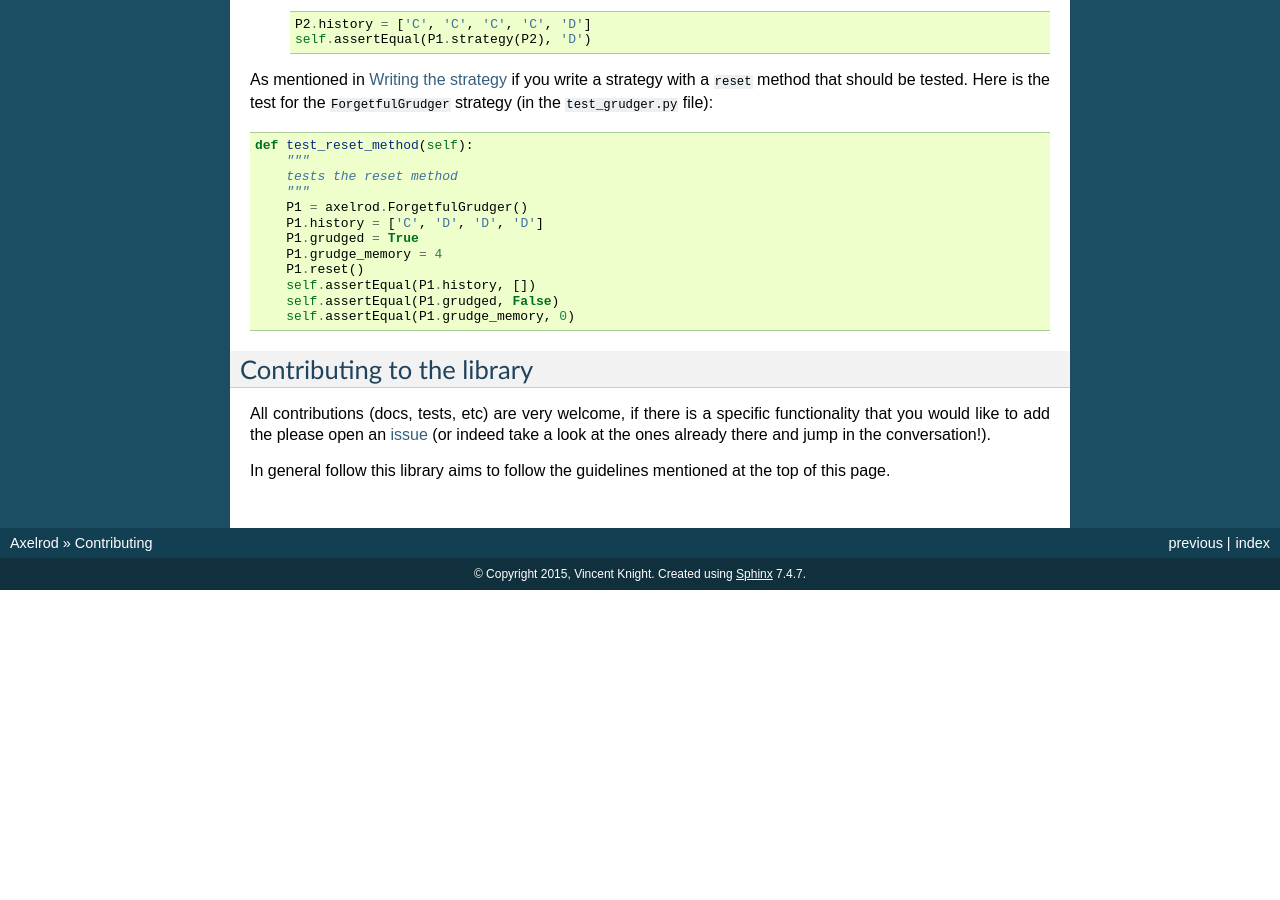
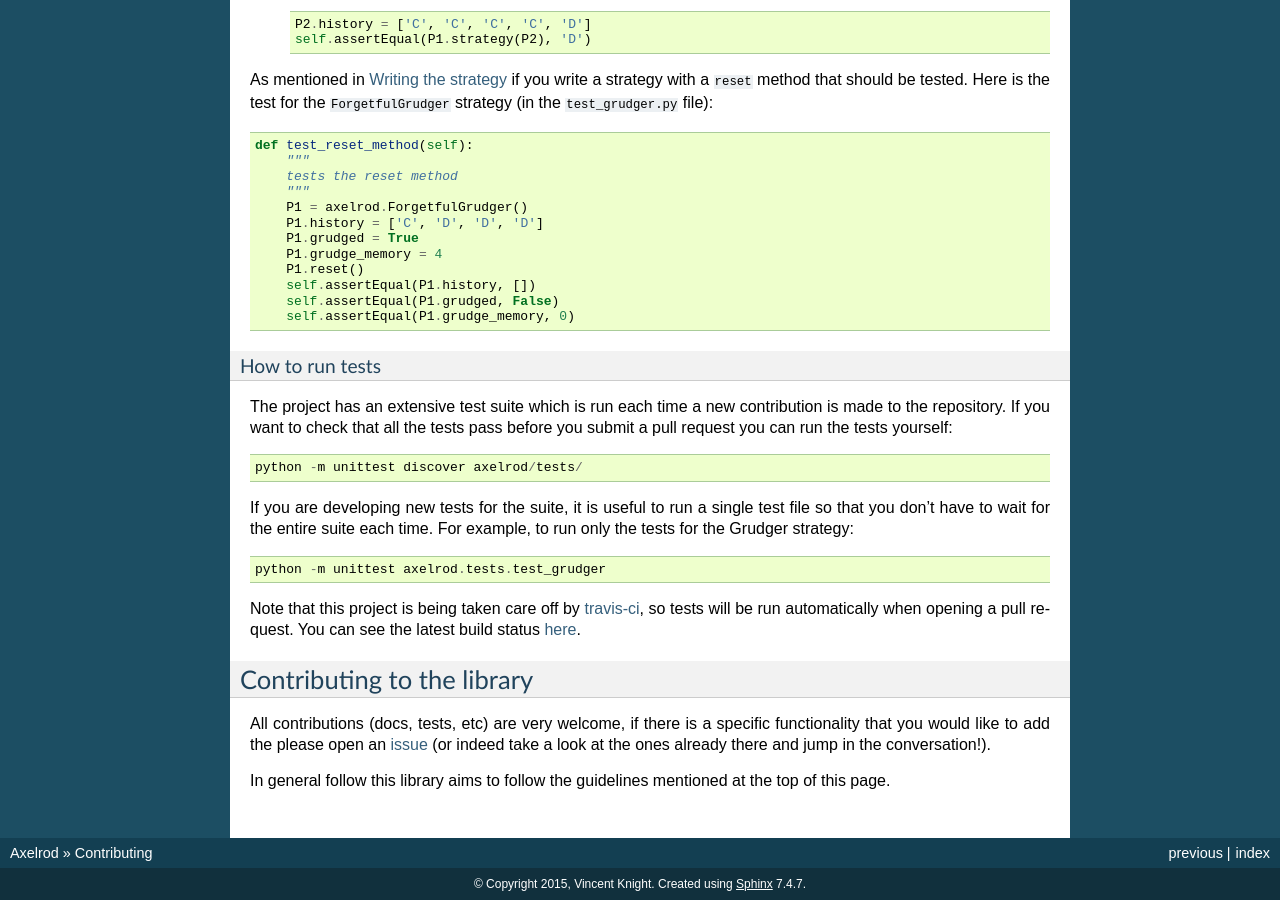
Before and after one commit to Axelrod-Python/Axelrod, a Sphinx documentation site: the page built from docs/contributing.rst, in a window 1280 px wide and 900 px high, scrolled down 4091 px. Built offline with Sphinx 7.4.7, drawn with Linux system fonts in a browser that asks for light colours; before the commit the page ends 4681 px from its top, so only the background shows below that.

Commit message:
Adding details about running tests

```diff
--- a/docs/contributing.rst
+++ b/docs/contributing.rst
@@ -228,6 +228,24 @@ Here is the test for the :code:`ForgetfulGrudger` strategy (in the :code:`test_g
         self.assertEqual(P1.grudged, False)
         self.assertEqual(P1.grudge_memory, 0)
 
+
+How to run tests
+''''''''''''''''
+
+The project has an extensive test suite which is run each time a new contribution is made to the repository.
+If you want to check that all the tests pass before you submit a pull request you can run the tests yourself::
+
+    python -m unittest discover axelrod/tests/
+
+If you are developing new tests for the suite, it is useful to run a single test file so that you don't have to wait for the entire suite each time.
+For example, to run only the tests for the Grudger strategy::
+
+    python -m unittest axelrod.tests.test_grudger
+
+Note that this project is being taken care off by `travis-ci <https://travis-ci.org/>`_, so tests will be run automatically when opening a pull request.
+You can see the latest build status `here <https://travis-ci.org/drvinceknight/Axelrod>`_.
+
+
 Contributing to the library
 ---------------------------
 
```
